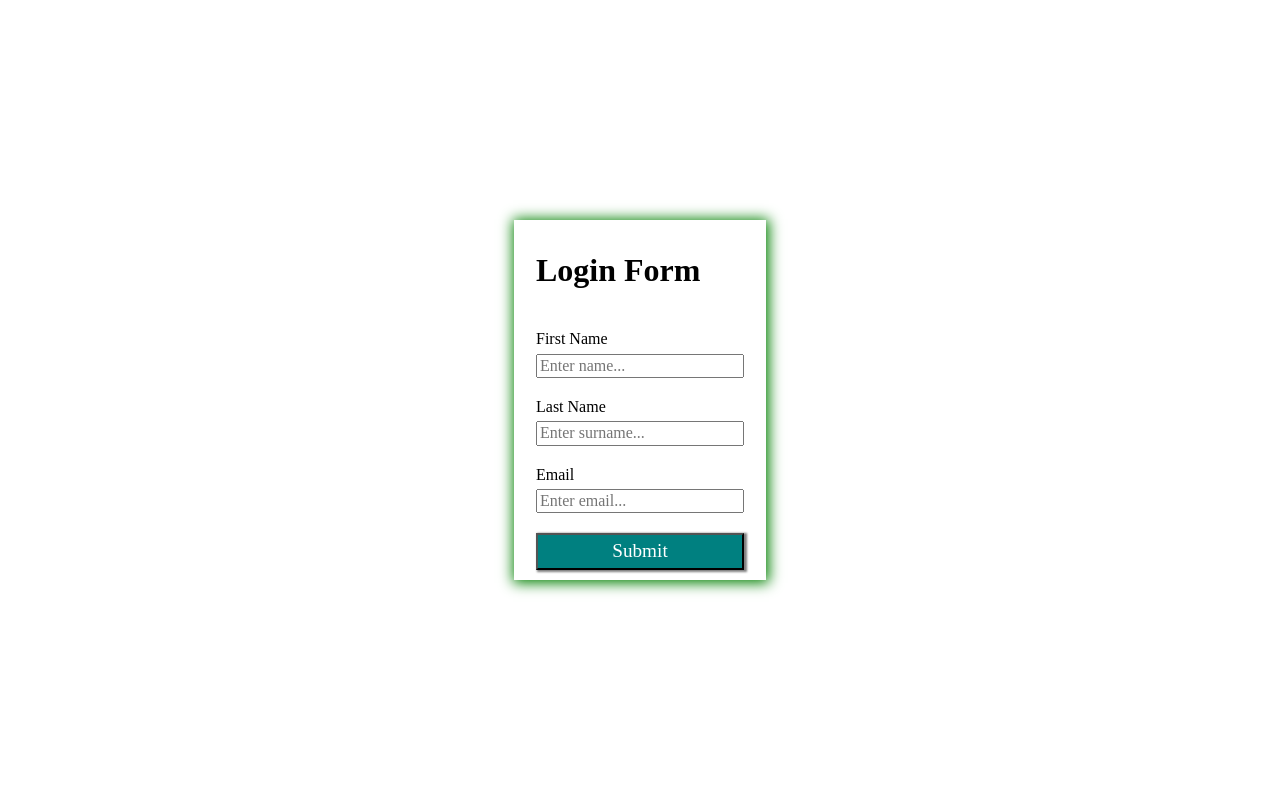
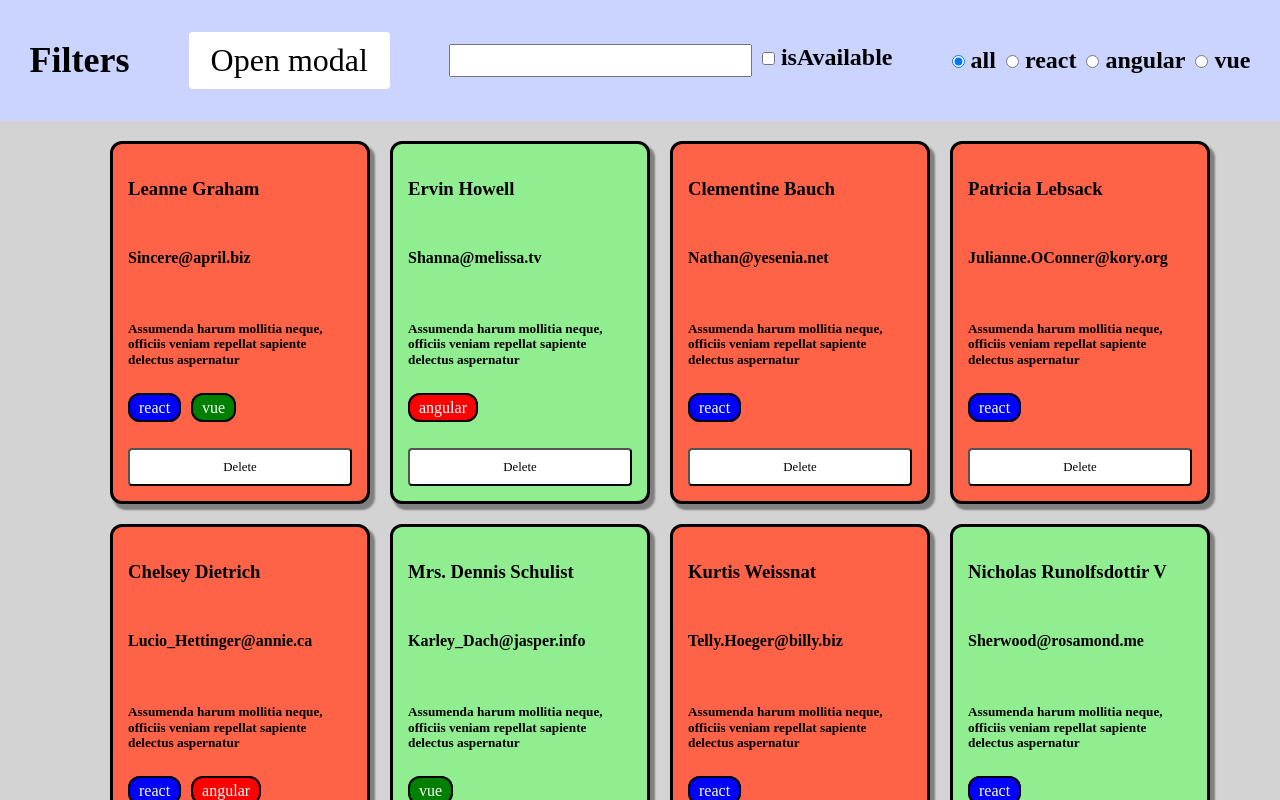
Before and after one commit to irapanch/React-Example, a React (Create React App) app: page / in a window 1280 px wide. Shown: the top 800 px of the page. Built offline with nearby package versions, Linux system fonts and the light colour scheme.

Commit message:
employee refact useState

```diff
--- a/src/App.js
+++ b/src/App.js
@@ -3,20 +3,20 @@ import React from "react";
 // import { Counter } from "./components/Counter/Counter.jsx";
 // import { FlexContainer } from "./components/Counter/Counter.styled";
 // import RegisterForm from "./components/RegisterForm/RegisterForm";
-import { StyledFlex } from "./styledComponents/StyledFlex";
+// import { StyledFlex } from "./styledComponents/StyledFlex";
 
 // import LoginFormik from "./components/Login/LoginFormik";
 // import LoginHookForm from "./components/Login/LoginHookForm";
-// import { Employee } from "./components/Employees/Employee";
-import Login from "./components/Login/Login";
+import { Employee } from "./components/Employees/Employee";
+// import Login from "./components/Login/Login";
 // import { ColorPicker } from "./components/ColorPicker/ColorPicker";
 // import { TodoList } from "./components/TodoList/TodoList";
 
 const App = () => {
-  return <StyledFlex $center>
-    <Login/>
-  </StyledFlex>;
-  // return <ColorPicker/>;
+  // return <StyledFlex $center>
+  //   <Login/>
+  // </StyledFlex>;
+  return < Employee />;
 };
 
 export default App;
--- a/src/components/Employees/Employee.jsx
+++ b/src/components/Employees/Employee.jsx
@@ -1,4 +1,4 @@
-import React, { Component } from "react";
+import React, {  useState } from "react";
 import { styled } from "styled-components";
 import EmployeeList from "./EmployeeList";
 import { EmployeesFilter } from "./EmployeesFilter";
@@ -6,90 +6,153 @@ import userData from "./../../assets/users.json";
 import { getFilteredData } from "../../helpers/getFilteredData";
 import Modal from "../Modal/Modal";
 
-export class Employee extends Component {
-  state = {
-    users: userData,
-    filterStr: "",
-    isAvailable: false, // ----------1 створили стан
-    activeSkill: "all",
-    isOpenModal: false, // ++++++++ 1 створили стан
+
+
+export const Employee = () => {
+
+  const [users, setUsers] = useState(userData)
+  const [filterStr, setFilterStr] = useState('')
+  const [isAvailable, setIsAvailable] = useState(false)
+  const [activeSkill, setActiveSkill] = useState('all')
+  const [isOpenModal, setIsOpenModal] = useState(false)
+
+
+const handleDeleteUser = (id) => {
+    setUsers(prev => prev.filter((user) => user.id !== id))
+
+  };
+  const handleChangeFilter = (filterStr) => {
+     setFilterStr(filterStr);
+  };
+  const handleChangeAvailable = () => {
+    setIsAvailable((prev) =>  !prev)
+
+  };
+  const handleChangeSkill = (activeSkill) => {
+    setActiveSkill(activeSkill)
   };
 
-  componentDidMount() {
-    console.log("MOUNT");
-    const items = window.localStorage.getItem("USERS");
-    console.log(JSON.parse(items));
-    if (JSON.parse(items)?.length) {
-      this.setState({ users: JSON.parse(items) });
-    }
-  }
-  componentDidUpdate(prevProps, prevState) {
-    if (prevState.users !== this.state.users) {
-      window.localStorage.setItem("USERS", JSON.stringify(this.state.users));
-    }
-  }
+  const toggleModal = () => {
+    setIsOpenModal(prev => !prev)
 
-  handleDeleteUser = (id) => {
-    // const newUsers = this.state.users.filter((user) => user.id !== id);
-    // this.setState({ users: newUsers });
-
-    this.setState((prev) => ({
-      users: prev.users.filter((user) => user.id !== id),
-    }));
   };
-  handleChangeFilter = (filterStr) => {
-    this.setState({ filterStr });
-  };
-  handleChangeAvailable = () => {
-    this.setState((prev) => ({ isAvailable: !prev.isAvailable })); // ==== 1 cтворили функцію перемикання
-  };
-  handleChangeSkill = (activeSkill) => {
-    this.setState({ activeSkill });
-  };
-
-  toggleModal = () => {
-    //+++++++++++ 2 cтворили функцію відкриття/закриття модалки
-    this.setState((prev) => ({ isOpenModal: !prev.isOpenModal }));
-  };
-  render() {
-    const {
-      users,
-      filterStr,
-      isAvailable,
-      activeSkill,
-      isOpenModal, // +++++ 6 передаємо стан , чи включена модалка
-    } = this.state; //------2 підготували стан для передачі
   const filteredData = getFilteredData(
     users,
     filterStr,
     isAvailable,
     activeSkill
   );
+
   return (
     <Wrapper>
       <EmployeesFilter
         activeSkill={activeSkill}
-          setActiveSkill={this.handleChangeSkill}
-          isAvailable={isAvailable} //-------2 передали стан
-          toggleIsAvailable={this.handleChangeAvailable} //======== 2 передали функцію
+        setActiveSkill={handleChangeSkill}
+        isAvailable={isAvailable}
+        toggleIsAvailable={handleChangeAvailable}
         filterStr={filterStr}
-          setFilter={this.handleChangeFilter}
-          toggleModal={this.toggleModal} //++++++++ 3 передали функцію відкриття/закритття модалки
+        setFilter={handleChangeFilter}
+        toggleModal={toggleModal}
       />
       <EmployeeList
         users={filteredData}
-          onDeleteUser={this.handleDeleteUser}
+        onDeleteUser={handleDeleteUser}
       />
-        {isOpenModal && ( // +++++ 7 відмальовка модалки за умовою. Відмалювати, якщо стан isOpenModal true
-          <Modal close={this.toggleModal}>
-            {/* +++++++ 8 передаємо пропс на ЗАКРИТТЯ модалки */}
+      {isOpenModal && (
+        <Modal close={toggleModal}>
+
           <h1>Обери товар</h1>
         </Modal>
       )}
     </Wrapper>
   );
+
 }
-}
+
+// export class Employee extends Component {
+//   state = {
+//     users: userData,
+//     filterStr: "",
+//     isAvailable: false, // ----------1 створили стан
+//     activeSkill: "all",
+//     isOpenModal: false, // ++++++++ 1 створили стан
+//   };
+
+//   componentDidMount() {
+//     console.log("MOUNT");
+//     const items = window.localStorage.getItem("USERS");
+//     console.log(JSON.parse(items));
+//     if (JSON.parse(items)?.length) {
+//       this.setState({ users: JSON.parse(items) });
+//     }
+//   }
+//   componentDidUpdate(prevProps, prevState) {
+//     if (prevState.users !== this.state.users) {
+//       window.localStorage.setItem("USERS", JSON.stringify(this.state.users));
+//     }
+//   }
+
+  // handleDeleteUser = (id) => {
+  //   // const newUsers = this.state.users.filter((user) => user.id !== id);
+  //   // this.setState({ users: newUsers });
+
+  //   this.setState((prev) => ({
+  //     users: prev.users.filter((user) => user.id !== id),
+  //   }));
+  // };
+  // handleChangeFilter = (filterStr) => {
+  //   this.setState({ filterStr });
+  // };
+  // handleChangeAvailable = () => {
+  //   this.setState((prev) => ({ isAvailable: !prev.isAvailable })); // ==== 1 cтворили функцію перемикання
+  // };
+  // handleChangeSkill = (activeSkill) => {
+  //   this.setState({ activeSkill });
+  // };
+
+  // toggleModal = () => {
+  //   //+++++++++++ 2 cтворили функцію відкриття/закриття модалки
+  //   this.setState((prev) => ({ isOpenModal: !prev.isOpenModal }));
+  // };
+//   render() {
+//     const {
+//       users,
+//       filterStr,
+//       isAvailable,
+//       activeSkill,
+//       isOpenModal, // +++++ 6 передаємо стан , чи включена модалка
+//     } = this.state; //------2 підготували стан для передачі
+    // const filteredData = getFilteredData(
+    //   users,
+    //   filterStr,
+    //   isAvailable,
+    //   activeSkill
+    // );
+//     return (
+//       <Wrapper>
+//         <EmployeesFilter
+//           activeSkill={activeSkill}
+//           setActiveSkill={this.handleChangeSkill}
+//           isAvailable={isAvailable} //-------2 передали стан
+//           toggleIsAvailable={this.handleChangeAvailable} //======== 2 передали функцію
+//           filterStr={filterStr}
+//           setFilter={this.handleChangeFilter}
+//           toggleModal={this.toggleModal} //++++++++ 3 передали функцію відкриття/закритття модалки
+//         />
+//         <EmployeeList
+//           users={filteredData}
+//           onDeleteUser={this.handleDeleteUser}
+//         />
+//         {isOpenModal && ( // +++++ 7 відмальовка модалки за умовою. Відмалювати, якщо стан isOpenModal true
+//           <Modal close={this.toggleModal}>
+//             {/* +++++++ 8 передаємо пропс на ЗАКРИТТЯ модалки */}
+//             <h1>Обери товар</h1>
+//           </Modal>
+//         )}
+//       </Wrapper>
+//     );
+//   }
+// }
 
 const Wrapper = styled.div`
   background-color: lightgray;
```
Lines whose indentation alone changed are shown as unchanged.
